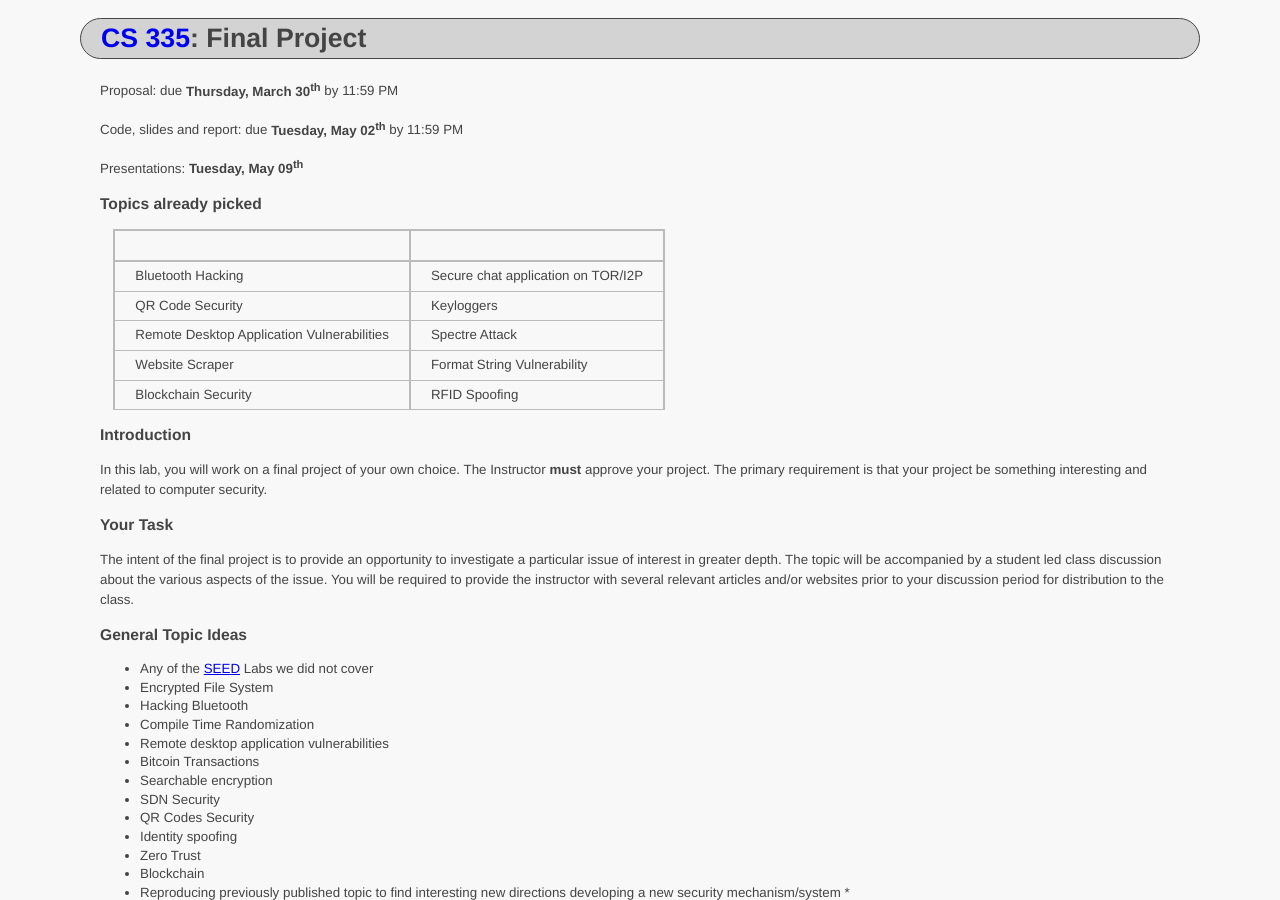
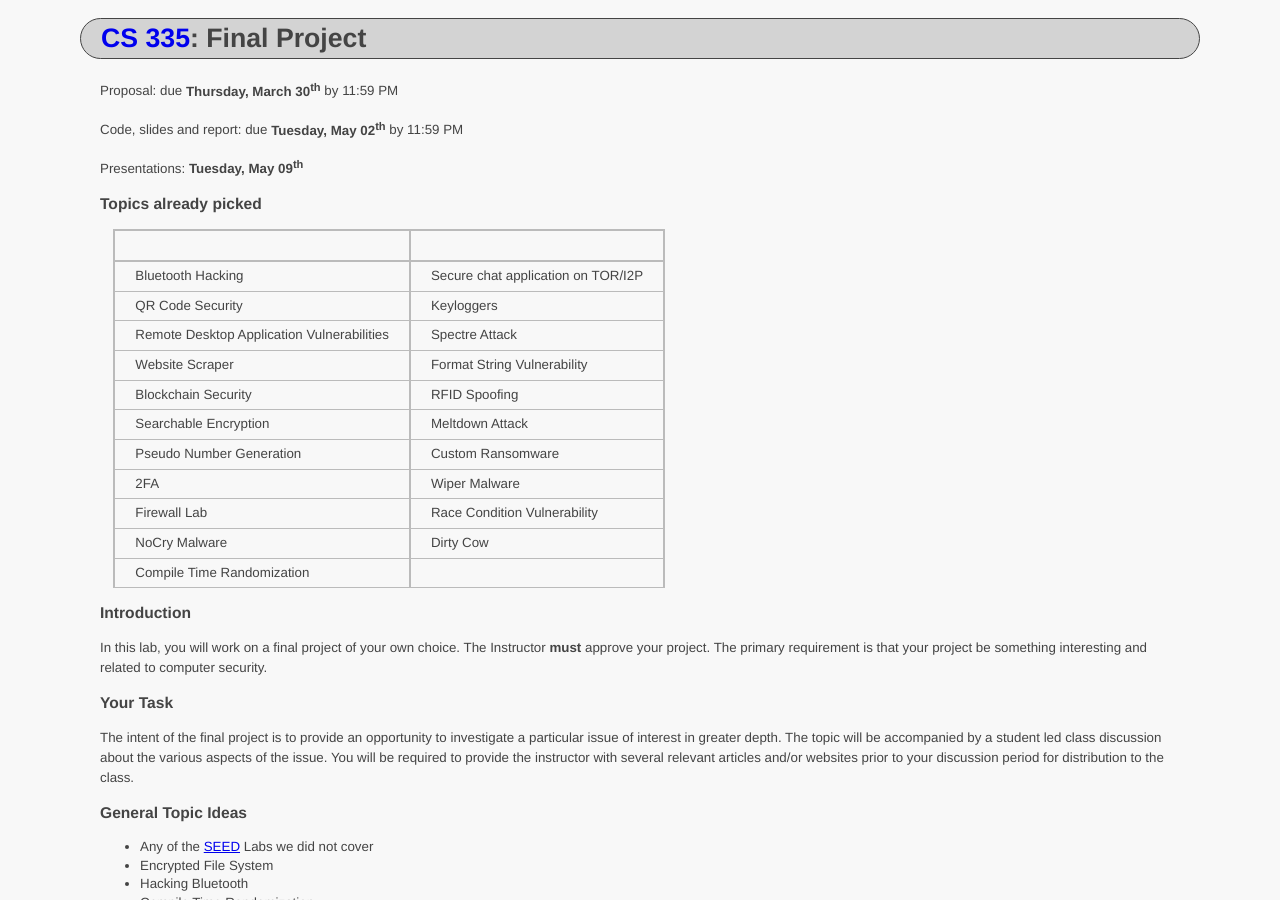
Before and after one commit to ycpcs/cs335-spring2023, a Jekyll site: the page built from assignments/project.md, in a window 1280 px wide and 900 px high. Built offline with Jekyll 4.4.1, drawn with Linux system fonts in a browser that asks for light colours.

Commit message:
add topics

```diff
--- a/assignments/project.md
+++ b/assignments/project.md
@@ -19,6 +19,13 @@ QR Code Security | Keyloggers
 Remote Desktop Application Vulnerabilities | Spectre Attack
 Website Scraper | Format String Vulnerability
 Blockchain Security | RFID Spoofing
+Searchable Encryption |  Meltdown Attack
+Pseudo Number Generation | Custom Ransomware
+2FA | Wiper Malware
+Firewall Lab | Race Condition Vulnerability
+NoCry Malware | Dirty Cow
+Compile Time Randomization |
+
 
 ### Introduction
 
```
